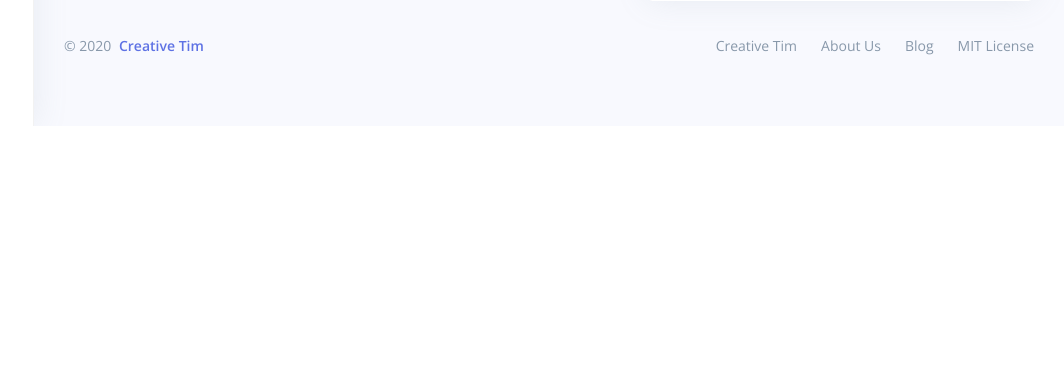
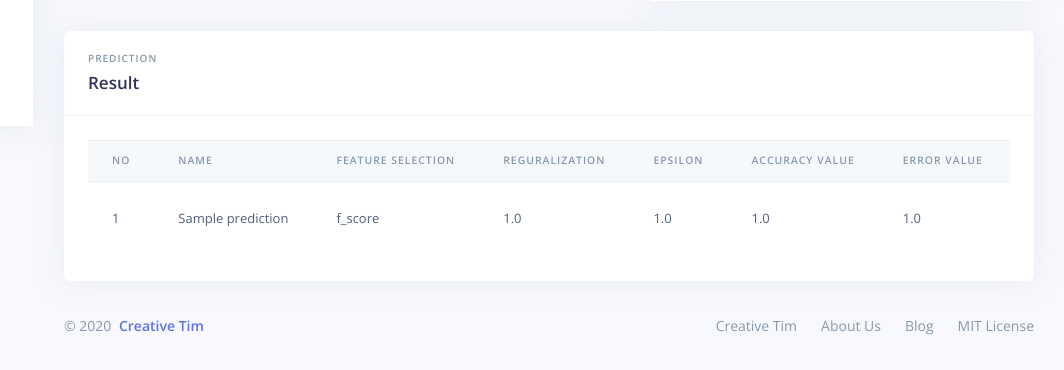
Before and after one commit to ilhamfi27/poverty_estimation, a Django app: page /predicts/predictor/ in a window 1280 px wide. Shown: the part 674-1044 px from the top of the page, without its empty margins (216-1280 px from the left). Before the commit the page ends 800 px from the top, so only its background shows below. Run offline with Django 3.2, Linux system fonts and the light colour scheme; tables that the repository leaves empty hold one stand-in row (values such as "Sample post"); some libraries are stand-ins or nearby versions.

Commit message:
add table for get prediction results

```diff
--- a/predicts/views.py
+++ b/predicts/views.py
@@ -1,3 +1,4 @@
+from django.http import JsonResponse
 from django.shortcuts import render, redirect
 from datasets.models import Dataset, City
 from .models import Prediction, PredictionResult
@@ -29,6 +30,25 @@
     'std_buyer_land_rent'
 ]
 
+prediction_result_table_header = [
+    "name",
+    "feature selection",
+    "reguralization",
+    "epsilon",
+    "accuracy value",
+    "error value",
+]
+
+prediction_column_names = [
+    "id",
+    "name",
+    "feature_selection",
+    "reguralization",
+    "epsilon",
+    "accuracy value",
+    "error_value",
+]
+
 
 """
 PREDICTOR VIEWS
@@ -38,11 +58,26 @@
 
 
 def predictor(request):
+    table_data = Prediction.objects.values_list("id",
+                                               "name",
+                                               "feature_selection",
+                                               "reguralization",
+                                               "epsilon",
+                                               "accuracy_value",
+                                               "error_value")
+
+    prediction_data = [dict(zip(prediction_column_names, data)) for data in table_data]
+
+    print(prediction_data, flush=True)
+
     context = {
         'dataset_column_names': dataset_column_names,
         'chart_data': [],
         'real_data': [],
+        'table_header': prediction_result_table_header,
+        'prediction_data': prediction_data
     }
+
     if request.method == "GET":
         pass
     elif request.method == "POST":
@@ -84,9 +119,6 @@
     prediction_result_values = data_dict["pred_result"]
     prediction_data.pop("pred_result")
 
-    print(data_dict, flush=True)
-
-
     prediction = Prediction.objects.create(**prediction_data)
 
     prediction_results = []
@@ -100,6 +132,22 @@
 
     prediction_result = PredictionResult.objects.bulk_create(prediction_results)
 
+# ajax request handler
+# ###########################################
+# TODO
+# ###########################################
+def prediction_result(request):
+    if request.method == 'GET':
+        prediction_id = request.GET.get('prediction_id')
+        prediction = Prediction.objects.get(pk=prediction_id)
+        prediction_response = model_to_dict(prediction)
+
+        context = {}
+        context['success'] = True
+        context['data'] = prediction_response
+
+        return JsonResponse(context, content_type="application/json")
+
 
 def mapping(request):
     return render(request, 'predicts/mapping.html', {})
--- a/templates/predicts/predictor.html
+++ b/templates/predicts/predictor.html
@@ -37,7 +37,8 @@
                             <div class="custom-control custom-radio">
                                 <input type="radio" id="cfs-radio" name="feature_selection" value="cfs"
                                     class="custom-control-input" required>
-                                <label class="custom-control-label" for="cfs-radio">Correlation-based Feature Selection</label>
+                                <label class="custom-control-label" for="cfs-radio">Correlation-based Feature
+                                    Selection</label>
                             </div>
                         </div>
                         <button type="submit" class="btn btn-primary float-right">Submit</button>
@@ -61,7 +62,57 @@
                     <!-- Chart -->
                     <div class="chart">
                         <!-- Chart wrapper -->
-                        <canvas id="chart-pred" data-pred-result="{{ pred_result }}" data-pred-true="{{ real_data }}"></canvas>
+                        <canvas id="chart-pred" data-pred-result="{{ pred_result }}"
+                            data-pred-true="{{ real_data }}"></canvas>
+                    </div>
+                </div>
+            </div>
+        </div>
+    </div>
+    <div class="row">
+        <div class="col-xl">
+            <div class="card">
+                <div class="card-header bg-transparent">
+                    <div class="row align-items-center">
+                        <div class="col">
+                            <h6 class="text-uppercase text-muted ls-1 mb-1">Prediction</h6>
+                            <h5 class="h3 mb-0">Result</h5>
+                        </div>
+                    </div>
+                </div>
+                <div class="card-body">
+                    <div class="table-responsive table-hover point_row_table">
+                        <div>
+                            <table class="table align-items-center" id="js-city-table">
+                                <thead class="thead-light">
+                                    <tr>
+                                        <th scope="col">No</th>
+                                        {% for header in table_header %}
+                                        <th scope="col">{{ header }}</th>
+                                        {% endfor %}
+                                        <th scope="col">Action</th>
+                                    </tr>
+                                </thead>
+                                <tbody class="list">
+                                    {% for data in prediction_data %}
+                                    <tr data-id-row="{{ data.id }}">
+                                        <td>{{ forloop.counter }}</td>
+                                        {% for key, value in data.items %}
+                                        {% if key != 'id' %}
+                                        <td>{{ value }}</td>
+                                        {% endif %}
+                                        {% endfor %}
+                                        <td scope="col">
+                                            <button class="btn btn-icon btn-danger btn-delete" type="button"
+                                                data-id-row="{{ data.id }}">
+                                                <span class="btn-inner--icon"><i class="ni ni-basket"></i></span>
+                                            </button>
+                                        </td>
+                                    </tr>
+                                    {% endfor %}
+                                </tbody>
+                            </table>
+                        </div>
                     </div>
                 </div>
             </div>
@@ -74,7 +125,7 @@
 {% block footer_js %}
 <script src="{% static 'select2/select2.min.js' %}"></script>
 <script>
-$(document).ready(function() {
+    $(document).ready(function () {
         $('.dependent-variable').select2({
             placeholder: "Please select an option",
         });
@@ -87,8 +138,7 @@
         let real_data = chart.data("predTrue");
 
         var scatterChartData = {
-        datasets: [
-            {
+            datasets: [{
                     label: 'Prediction Result',
                     borderColor: 'red',
                     backgroundColor: 'rgba(255,0,0,0.5)',
```
Lines whose indentation alone changed are shown as unchanged.
